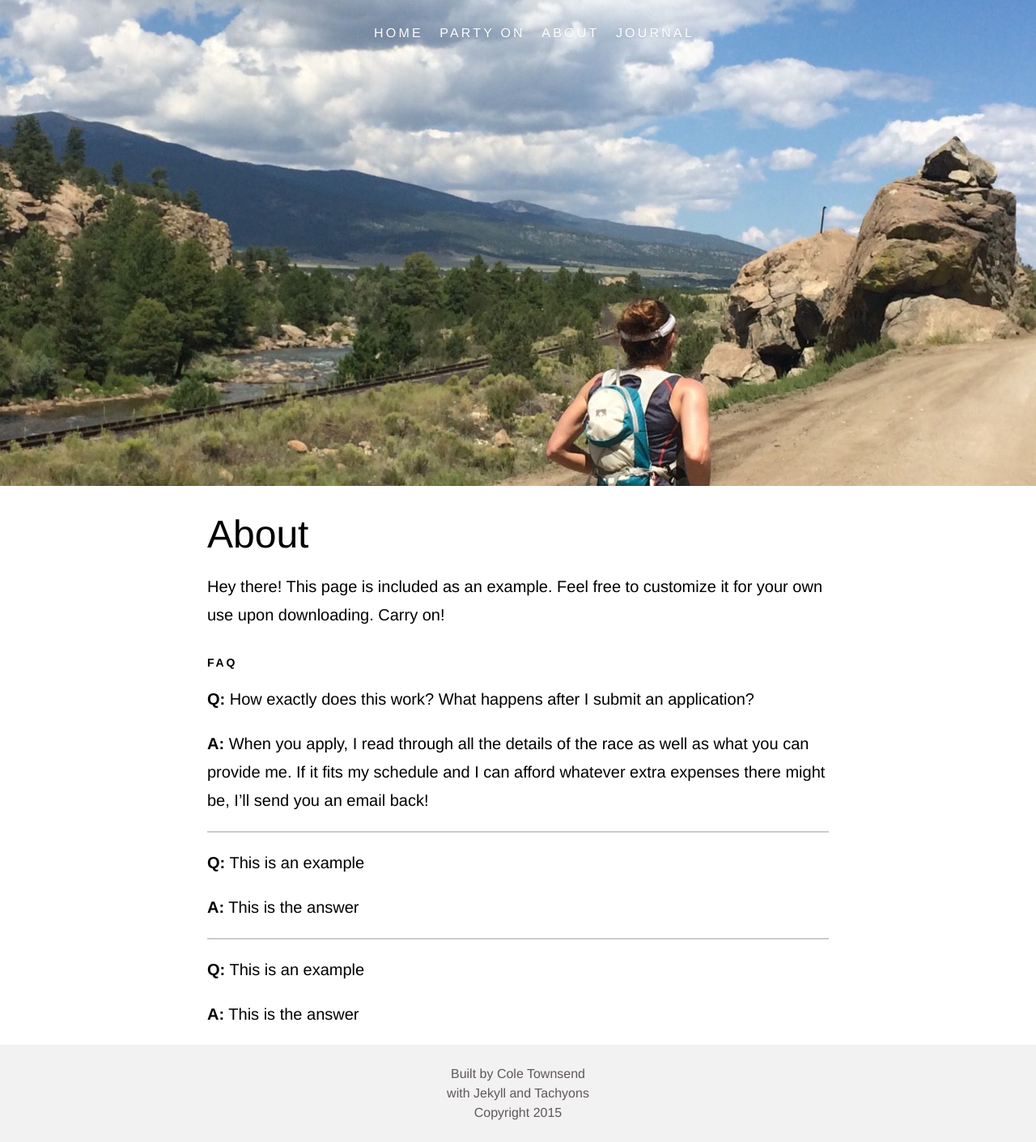
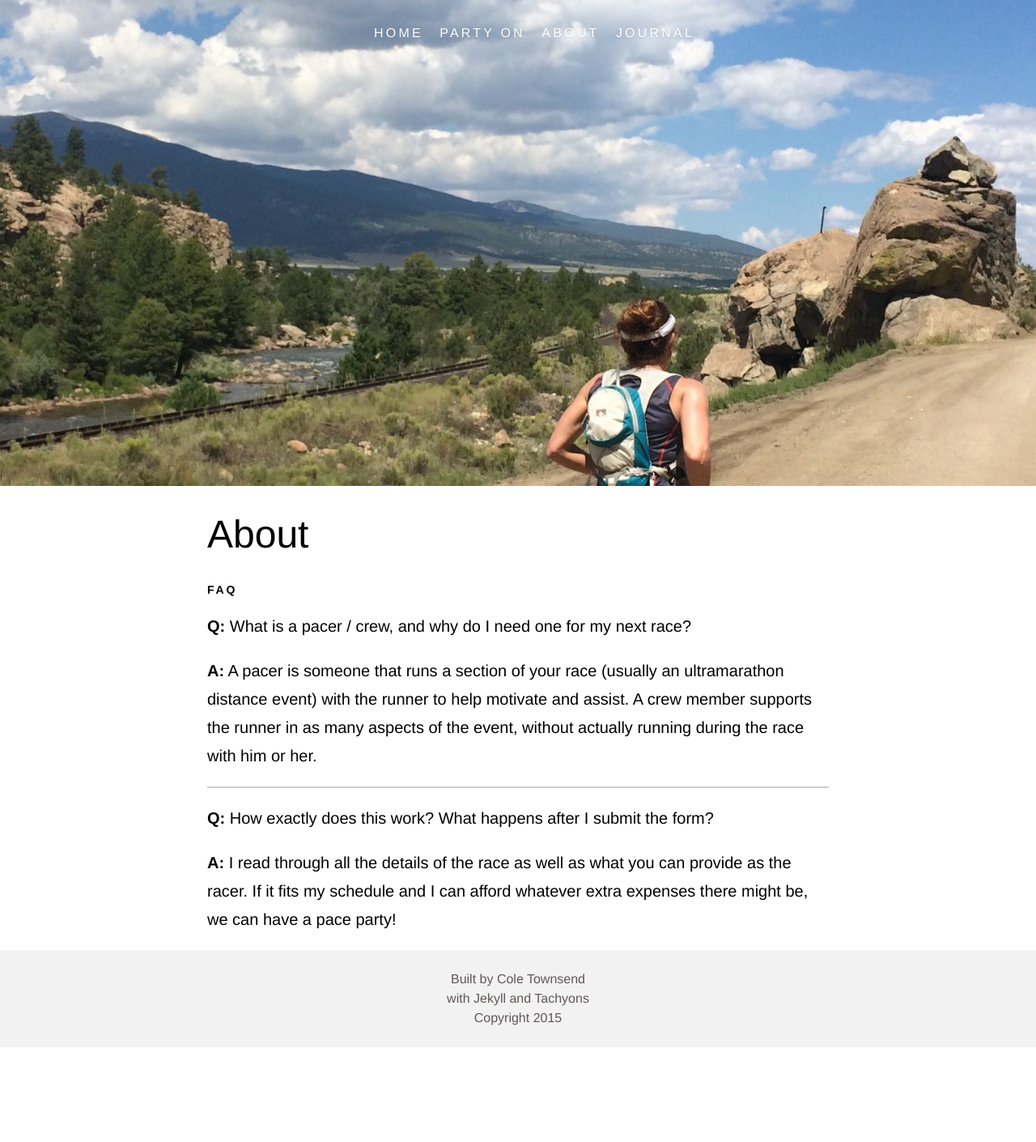
Before and after one commit to ColeTownsend/Set-The-Pace, a Jekyll site: the page built from about.md, in a window 1280 px wide. Shown: the whole page at 81% size. Built offline with Jekyll 4.4.1, drawn with Linux system fonts in a browser that asks for light colours; Markdown is read by kramdown in place of the engine named in the settings; after the commit the page ends 1293 px from its top, so only the background shows below that.

Commit message:
Update about.md

```diff
--- a/about.md
+++ b/about.md
@@ -5,22 +5,16 @@ published: true
 ---
 
 
-Hey there! This page is included as an example. Feel free to customize it for your own use upon downloading. Carry on!
 
 ###### FAQ
 
-**Q:** How exactly does this work? What happens after I submit an application?
+**Q:** What is a pacer / crew, and why do I need one for my next race?
 
-**A:** When you apply, I read through all the details of the race as well as what you can provide me. If it fits my schedule and I can afford whatever extra expenses there might be, I'll send you an email back!
+**A:** A pacer is someone that runs a section of your race (usually an ultramarathon distance event) with the runner to help motivate and assist. A crew member supports the runner in as many aspects of the event, without actually running during the race with him or her.
+
 
 ---
 
-**Q:** This is an example
+**Q:** How exactly does this work? What happens after I submit the form?
 
-**A:** This is the answer
-
----
-
-**Q:** This is an example
-
-**A:** This is the answer
+**A:** I read through all the details of the race as well as what you can provide as the racer. If it fits my schedule and I can afford whatever extra expenses there might be, we can have a pace party!
```
